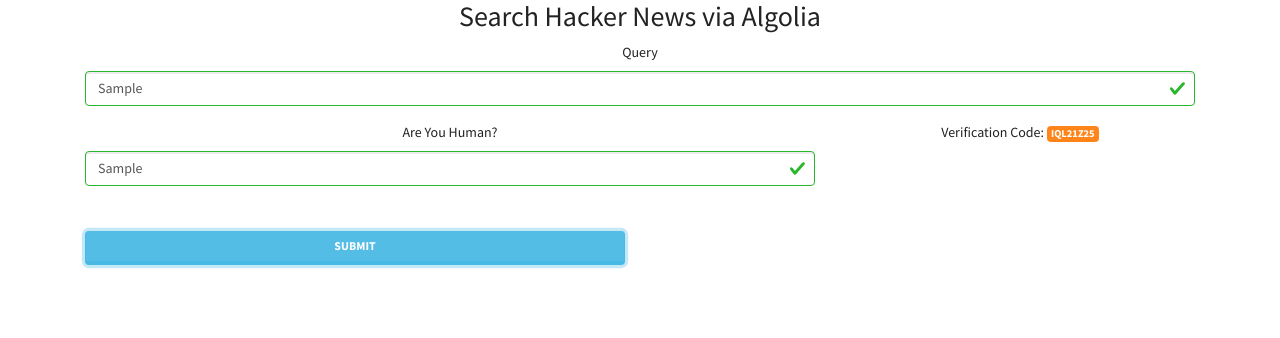
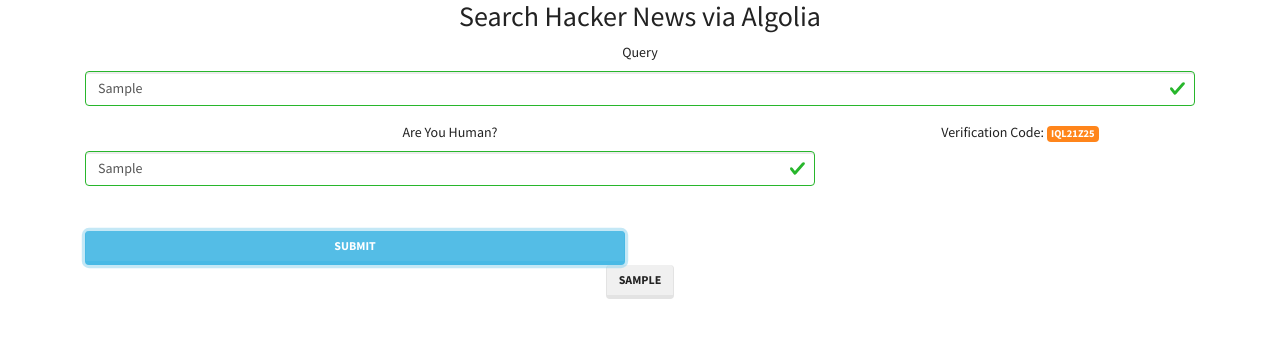
Before and after one commit to dmattox10/HN-Algolia, a React (Create React App) app in the folder hn-algolia/: page / in a window 1280 px wide. Both pictures are taken after typing "Sample", "Sample" into the empty fields and a click on the button "SUBMIT". Shown: the top 338 px of the page. Built offline with nearby package versions, Linux system fonts and the light colour scheme; no server answers.

Commit message:
Thats all folks

```diff
--- a/hn-algolia/src/features/search/Results.js
+++ b/hn-algolia/src/features/search/Results.js
@@ -9,7 +9,6 @@
 import { Error } from '../../components/Error'
 
 export const Results = () => {
-    const dispatch = useDispatch()
     const results = useSelector(searchResults)
 
     const searchStatus = useSelector(state => state.search.status)
--- a/hn-algolia/src/features/search/Search.js
+++ b/hn-algolia/src/features/search/Search.js
@@ -55,23 +55,36 @@
                 try {
                     setSearchStatus('pending');
                     const resultAction = dispatch(
-                        submitSearch(values.query)
+                        submitSearch(values)
                     )
                     unwrapResult(resultAction);
                 } catch (err) {
                     console.error('Failed to submit: ', err);
                 } finally {
-                    dispatch(save(values.query));
+                    dispatch(save(values))
                     setSearchStatus('idle')
                 }
             }
-
-            dispatch(save(values));
-            dispatch(submitSearch(values));
         }
     })
 
-    const canSearch = [formik.values.query, formik.values.botCheck].every(Boolean) && SearchStatus === 'idle'
+    const submitPrevious = query => {
+        let values = {} // This is here because I want to include sorting by date
+        values.query = query
+        try {
+            setSearchStatus('pending')
+            const resultAction = dispatch(
+                submitSearch(values)
+            )
+            unwrapResult(resultAction)
+        } catch (err) {
+            console.error('Failed to submit: ', err)
+        } finally {
+            setSearchStatus('idle')
+        }
+    }
+
+    const canSearch = [formik.values.query, formik.values.botCheck].every(Boolean)
 
     return (
         <Container>
@@ -125,6 +138,7 @@
                 </Row>
             </Form>
             { results ? <Results /> : null }
+            { queries ? queries.map(query => <Button onClick={ () => submitPrevious(query)}>{query}</Button>) : null }
         </Container>
     );
 }
--- a/hn-algolia/src/features/search/searchSlice.js
+++ b/hn-algolia/src/features/search/searchSlice.js
@@ -21,7 +21,7 @@
         save: (state, action) => {
             return {
                 ...state.queries,
-                queries: [...state.queries, action.payload]
+                queries: state.queries.concat(action.payload.query)
             }
         },
     },
@@ -40,7 +40,7 @@
     }
 })
 
-export const { submit, save } = searchSlice.actions
+export const { save } = searchSlice.actions
 
 export const prevQueries = state => state.search.queries
 export const searchResults = state => state.search.results
--- a/hn-algolia/src/index.css
+++ b/hn-algolia/src/index.css
@@ -17,11 +17,11 @@
   border-left: 15px solid transparent;
   border-right: 15px solid transparent;
   border-bottom: 25.98px solid;
-  border-bottom-color: #66ff33;
+  border-bottom-color: #f60;
   animation-name: pulse;
   animation-duration: 1s;
   animation-iteration-count: infinite;
-  filter: drop-shadow(0 0 22.5px #66ff33);
+  filter: drop-shadow(0 0 22.5px #f60);
 }
 .triangle.down {
   transform: rotate(180deg);
```
Also changed, not shown: hn-algolia/src/components/Query.js (deleted, +0 -7 lines), hn-algolia/src/features/search/Queries.js (deleted).
